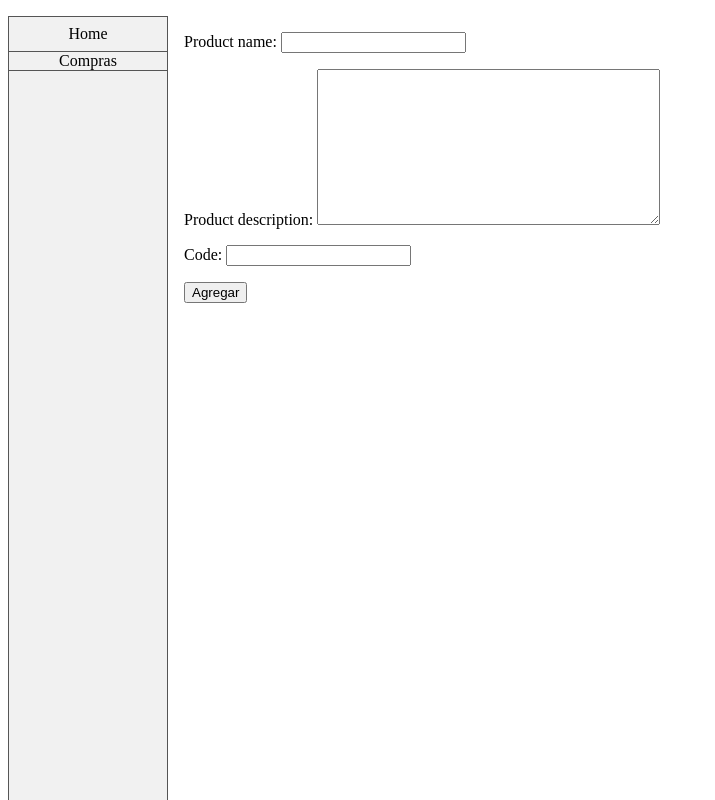
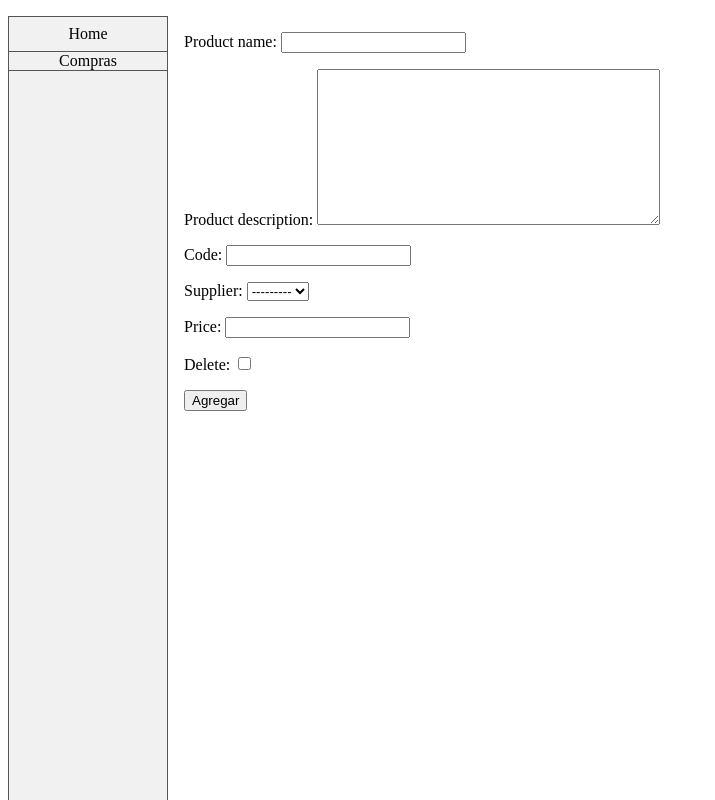
Before and after one commit to jllanosmiranda/erp, a Django app: page /procurement/products/new in a window 1280 px wide. Shown: the whole page, without its empty margins (0-715 px from the left). Run offline with Django 5.2, Linux system fonts and the light colour scheme; data that the repository does not hold is empty.

Commit message:
adding supplier in create new product

```diff
--- a/ERPDjangoProject/procurement/templates/procurement/products/productNew.html
+++ b/ERPDjangoProject/procurement/templates/procurement/products/productNew.html
@@ -3,6 +3,9 @@
 <form method="post">
   {% csrf_token %}
   {{ form.as_p }}
+    {% for supplier_form in suppliers_formset %}
+    {{ supplier_form.as_p }}
+    {% endfor %}
   <button type="submit">Agregar</button>
 </form>
 {% endblock %}
--- a/ERPDjangoProject/procurement/views/products.py
+++ b/ERPDjangoProject/procurement/views/products.py
@@ -33,14 +33,17 @@ def products(request):
 def new_product(request):
     if request.method == 'POST':
         product_form = ProductForm(request.POST)
+        suppliers_formset = SupplierProductPriceSet(request.POST)
         if product_form.is_valid():
             product_form.save()
 
             return redirect('products')
     else:
         product_form = ProductForm()
+        suppliers_formset = SupplierProductPriceSet(prefix="supplier")
 
-    context = {'form': product_form}
+    context = {'form': product_form,
+               'suppliers_formset': suppliers_formset}
 
     return render(request, 'procurement/products/productNew.html', context=context)
 
```
